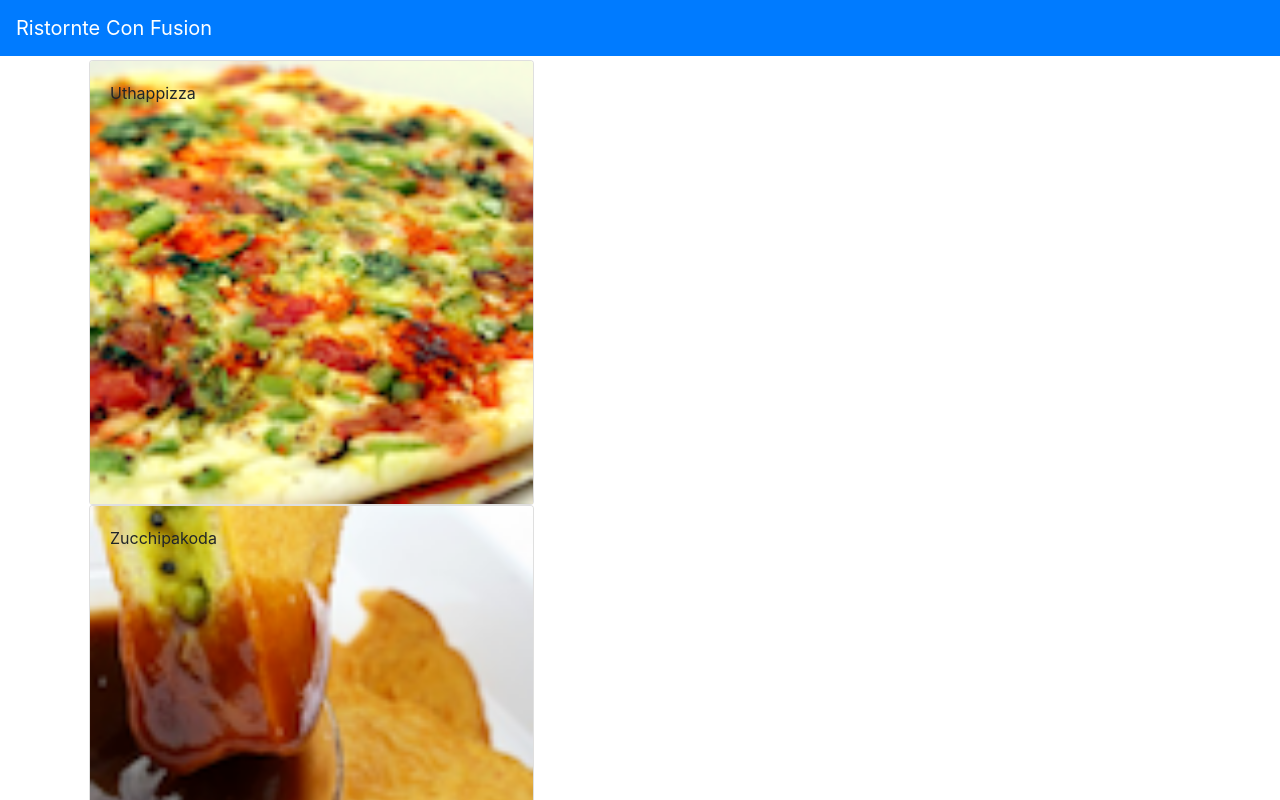
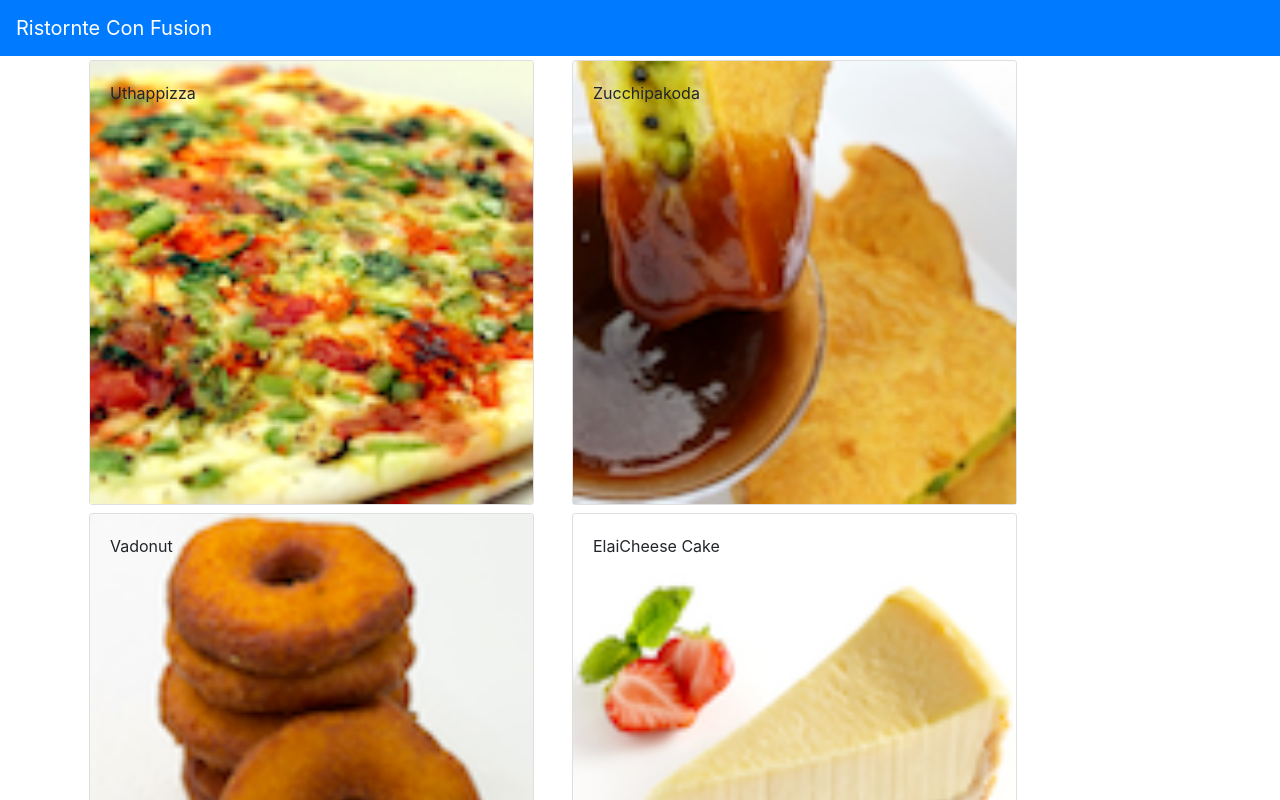
Before and after one commit to bansalsurya/Front-End-Web-Development-with-React, a React (Create React App) app: page / in a window 1280 px wide. Shown: the top 800 px of the page. Built offline with nearby package versions, Linux system fonts and the light colour scheme.

Commit message:
added functional components

```diff
--- a/src/components/DishdetailComponent.js
+++ b/src/components/DishdetailComponent.js
@@ -1,9 +1,9 @@
-import React, { Component, Fragment } from 'react';
+import React, { Fragment } from 'react';
 import { Card, CardImg, CardText, CardBody, CardTitle } from 'reactstrap';
 import 'bootstrap/dist/css/bootstrap.min.css';
 
-export class DishdetailComponent extends Component {
-  renderDish = (dish) => {
+function RenderDish({ dish }) {
+  //console.log('render dish');
   if (dish != null)
     return (
       <Fragment>
@@ -19,13 +19,14 @@ export class DishdetailComponent extends Component {
 
         <div className='col-12 col-md-5 m-1'>
           <h4>Comments</h4>
-            {this.renderComments(dish.comments)}
+          <RenderComments comments={dish.comments} />
         </div>
       </Fragment>
     );
   else return <div></div>;
-  };
-  renderComments = (comments) => {
+}
+function RenderComments({ comments }) {
+  //console.log('render comments');
   if (comments != null) {
     const comment = comments.map((item) => {
       //const date = this.styledDate(item.date);
@@ -48,23 +49,24 @@ export class DishdetailComponent extends Component {
 
     return <ul className='list-unstyled'>{comment}</ul>;
   } else return <div></div>;
+}
+
+//  styledDate = (date) => {
+//   const option = { year: 'numeric', month: 'short', day: 'numeric' };
+//   const changedate = new Date(date);
+//   const newdate = changedate.toLocaleDateString('en-US', option);
+//   return newdate;
+// };
+const DishdetailComponent = (props) => {
+  //console.log('render dishdetail component');
+  const { dishprop } = props;
+  return (
+    <div className='container'>
+      <div className='row'>
+        <RenderDish dish={dishprop} />
+      </div>
+    </div>
+  );
 };
 
-  styledDate = (date) => {
-    const option = { year: 'numeric', month: 'short', day: 'numeric' };
-    const changedate = new Date(date);
-    const newdate = changedate.toLocaleDateString('en-US', option);
-    return newdate;
-  };
-
-  render() {
-    const { dishprop } = this.props;
-    return (
-      <div className='container'>
-        <div className='row'>{this.renderDish(dishprop)}</div>
-      </div>
-    );
-  }
-}
-
 export default DishdetailComponent;
--- a/src/components/MenuComponent.js
+++ b/src/components/MenuComponent.js
@@ -1,31 +1,34 @@
-import React, { Component } from 'react';
+import React from 'react';
 import { Card, CardImg, CardImgOverlay, CardTitle } from 'reactstrap';
 
 import 'bootstrap/dist/css/bootstrap.min.css';
 
-class MenuComponent extends Component {
-  render() {
-    const dishes = this.props.dishes;
-
-    const menu = dishes.map((dish) => {
+function RenderMenuItem({ dish, onClick }) {
   return (
-        <Card key={dish.id} onClick={() => this.props.onClick(dish.id)}>
+    <Card onClick={() => onClick(dish.id)}>
       <CardImg top src={dish.image} alt={dish.name} />
       <CardImgOverlay>
         <CardTitle>{dish.name}</CardTitle>
       </CardImgOverlay>
     </Card>
   );
+}
+const MenuComponent = (props) => {
+  const dishes = props.dishes;
+
+  const menu = dishes.map((dish) => {
+    return (
+      <div key={dish.id} className='col-12 col-md-5 m-1'>
+        <RenderMenuItem dish={dish} onClick={props.onClick} />
+      </div>
+    );
   });
 
   return (
     <div className='container'>
-        <div className='row'>
-          <div className='col-12 col-md-5 m-1'>{menu}</div>
-        </div>
+      <div className='row'>{menu}</div>
     </div>
   );
-  }
-}
+};
 
 export default MenuComponent;
```
Lines whose indentation alone changed are shown as unchanged.
